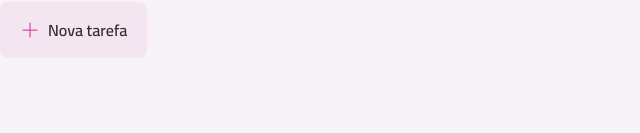
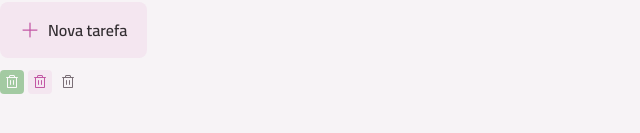
Before and after one commit to rocketseat-education/react-2025-todo, a React (Vite) app: page / in a window 1280 px wide. Shown: the part 207-340 px from the top of the page, without its empty margins (0-640 px from the left). Built offline with nearby package versions, Linux system fonts and the light colour scheme.

Commit message:
Criando componentes - Criando componente ButtonIcon

```diff
--- a/src/App.tsx
+++ b/src/App.tsx
@@ -9,6 +9,7 @@
 import Icon from "./components/icon";
 import Badge from "./components/badge";
 import Button from "./components/button";
+import ButtonIcon from "./components/button-icon";
 
 export default function App() {
   return (
@@ -39,6 +40,12 @@
       <div>
         <Button icon={PlusIcon}>Nova tarefa</Button>
       </div>
+
+      <div className="flex gap-1">
+        <ButtonIcon icon={TrashIcon} disabled />
+        <ButtonIcon icon={TrashIcon} variant="secondary" />
+        <ButtonIcon icon={TrashIcon} variant="tertiary" />
+      </div>
     </div>
   );
 }
--- /dev/null
+++ b/src/components/button-icon.tsx
@@ -0,0 +1,69 @@
+import { cva, VariantProps } from "class-variance-authority";
+import Icon from "./icon";
+
+export const buttonIconVariants = cva(
+  `
+  inline-flex items-center justify-center cursor-pointer transition group
+`,
+  {
+    variants: {
+      variant: {
+        primary: "bg-green-base hover:bg-green-dark",
+        secondary: "bg-gray-200 hover:bg-pink-base",
+        tertiary: "bg-transparent hover:bg-gray-200",
+      },
+      size: {
+        sm: "w-6 h-6 p-1 rounded",
+      },
+      disabled: {
+        true: "opacity-50 pointer-events-none",
+      },
+    },
+    defaultVariants: {
+      variant: "primary",
+      size: "sm",
+      disabled: false,
+    },
+  }
+);
+
+interface ButtonIconProps
+  extends Omit<React.ComponentProps<"button">, "disabled" | "size">,
+    VariantProps<typeof buttonIconVariants> {
+  icon: React.ComponentProps<typeof Icon>["svg"];
+}
+
+export const buttonIconIconVariants = cva("transition", {
+  variants: {
+    variant: {
+      primary: "fill-white",
+      secondary: "fill-pink-base group-hover:fill-white",
+      tertiary: "fill-gray-300 group-hover:fill-gray-400",
+    },
+    size: {
+      sm: "w-4 h-4",
+    },
+  },
+  defaultVariants: {
+    variant: "primary",
+    size: "sm",
+  },
+});
+
+export default function ButtonIcon({
+  variant,
+  size,
+  disabled,
+  className,
+  icon,
+  ...props
+}: ButtonIconProps) {
+  return (
+    <button
+      className={buttonIconVariants({ className, variant, size, disabled })}
+      {...props}
+    >
+      <Icon className={buttonIconIconVariants({ size, variant })} svg={icon} />
+    </button>
+  );
+}
```
